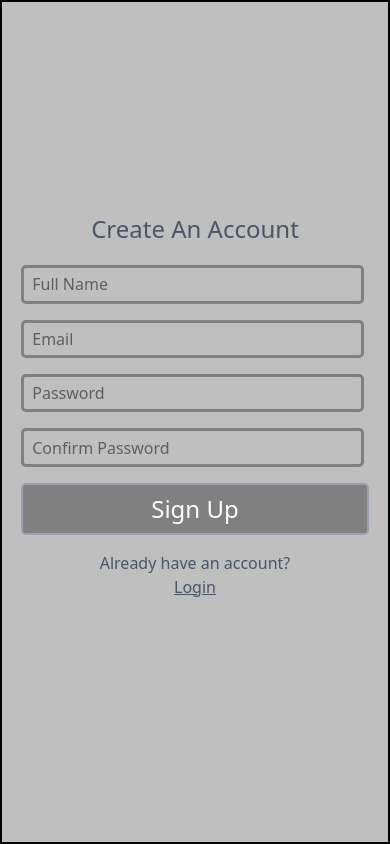
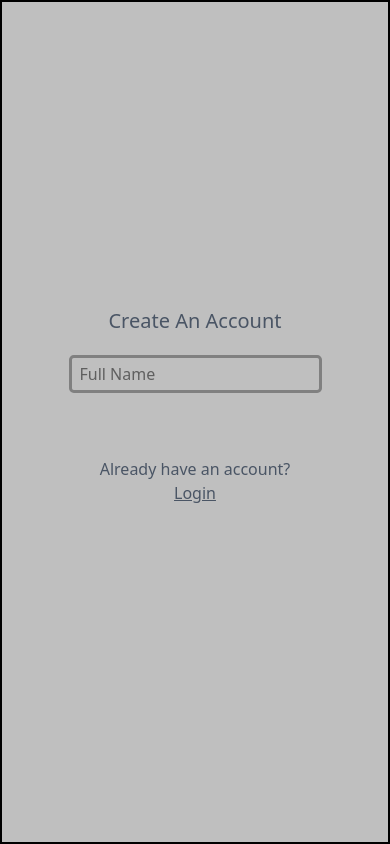
Before and after one commit to Dev-Rid/myBlogWebsite, a React (Vite) app: page /register in a window 390 px wide. Built offline with nearby package versions, Linux system fonts and the light colour scheme.

Commit message:
feat: homepage responsive updated

```diff
--- a/index.html
+++ b/index.html
@@ -8,6 +8,7 @@
     <link href="/src/index.css" rel="stylesheet">
     <script src="https://cdn.jsdelivr.net/npm/@tailwindcss/browser@4"></script>
 
+
   </head>
   <body>
     <div id="root"></div>
--- a/src/pages/Signup.jsx
+++ b/src/pages/Signup.jsx
@@ -6,27 +6,28 @@ const Signup = () => {
     <div className='primary min-h-screen flex justify-center items-center border-2 pt-12'>
         <div className=''>
             <div className=''>
-                <h2 className='text-2xl text-bold text-center text-gray-600'>Create An Account</h2>
+                <h2 className='text-xl md:text-2xl text-bold text-center text-gray-600'>Create An Account</h2>
             </div>
             <div className=' mt-5'>
                 <form action="" className='mb-20 gap-4 flex flex-col'>
-                    <div>
-                        <input type="text" placeholder='Full Name' className='border-3 px-[0.5rem] py[0.5rem] w-[21.42rem] h-[2.4rem] rounded-[0.3rem] border-gray'/>
+                    <div className='w-full justify-center flex'>
+                        <input type="text" placeholder='Full Name' className='border-3 px-[0.5rem] w-full max-w-[16.5rem] md:max-w-[21.42rem] h-[2.4rem] rounded-[0.3rem] border-gray'/>
                     </div>
-                    <div>
-                        <input type="text" placeholder='Email' className='border-3 px-[0.5rem] py[0.5rem] h-[2.4rem] w-[21.42rem] rounded-[0.3rem] border-gray'/>
+                    <div className='justify-center items-center flex'>
+                        {/* <input type="text" placeholder='Email' className='border-3 px-[0.5rem] h-[2.4rem] w-full max-w-[16.5rem] md:max-w-[21.42rem] rounded-[0.3rem] border-gray'/> */}
                     </div>
-                    <div>
-                        <input type="text" placeholder='Password' className='border-3 px-[0.5rem] py[0.5rem] w-[21.42rem] h-[2.4rem] rounded-[0.3rem] border-gray'/>
+                    <div className='justify-center items-center flex'>
+                        {/* <input type="text" placeholder='Password' className='border-3 px-[0.5rem] w-full max-w-[16.5rem] md:max-w-[21.42rem] h-[2.4rem] rounded-[0.3rem] border-gray'/> */}
                     </div>
-                    <div>
-                        <input type="text" placeholder='Confirm Password' className='border-3 px-[0.5rem] py[0.5rem] w-[21.42rem] h-[2.4rem] rounded-[0.3rem] border-gray'/>
+                    <div className='justify-center items-center flex'>
+                        {/* <input type="text" placeholder='Confirm Password' className='border-3 px-[0.5rem] w-full max-w-[16.5rem] md:max-w-[21.42rem] h-[2.4rem] rounded-[0.3rem] border-gray'/> */}
                     </div>
-                    <div className='border-2 px-[8rem] py-[0.5rem] rounded-[0.3rem] border-gray-400 bg-gray items-center text-white textbold text-2xl'>
-                        <Link to="/login" classame='border-2 px-[8rem] py-[0.5rem] rounded-[0.3rem] border-gray-400 bg-gray bg-gray items-center text-white text-bold text-2xl'>
+
+                    {/* <div className='border-2 px-[8rem] py-[0.5rem] rounded-[0.3rem] border-gray-400 bg-gray items-center text-white textbold text-2xl'> */}
+                        {/* <Link to="/login" classame='border-2 px-[8rem] md:py-[0.5rem] rounded-[0.3rem] border-gray-400 bg-gray bg-gray items-center text-white text-bold text-2xl'>
                             Sign Up
-                        </Link>
-                    </div>
+                        </Link> */}
+                    {/* </div> */}
                     <div>
                         <p className='text-center text-gray-600'>Already have an account? <br /> <Link to="/login" className='underline'>Login</Link></p>
                     </div>
--- a/src/pages/index.jsx
+++ b/src/pages/index.jsx
@@ -10,7 +10,7 @@ const Homepage = () => {
         <div>
           <Navbar/>
             <div className='flex flex-col justify-center items-center gap-2 mt-18'>
-              <h1 className='text-[1.7rem] sm:text-5xl md:text-6xl text-gray-800 '>Welcome to My Blog</h1>
+              <h1 className='text-3xl sm:text-5xl md:text-6xl  text-gray-800 '>Welcome to My Blog</h1>
               <p className='text-gray-500 text-md sm:text-2xl md:text-3xl'>This is a simple blog application.</p>
             </div>
         </div>
```
